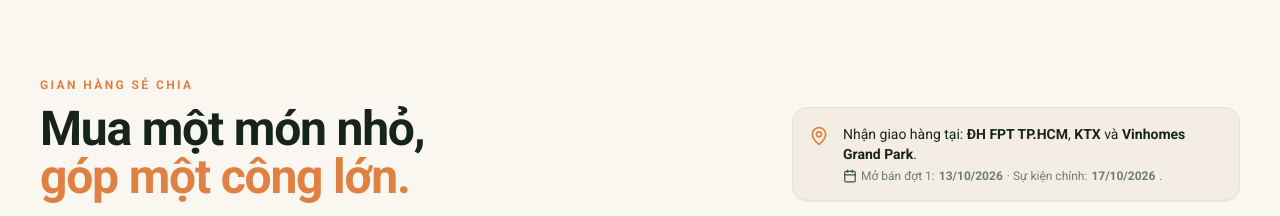
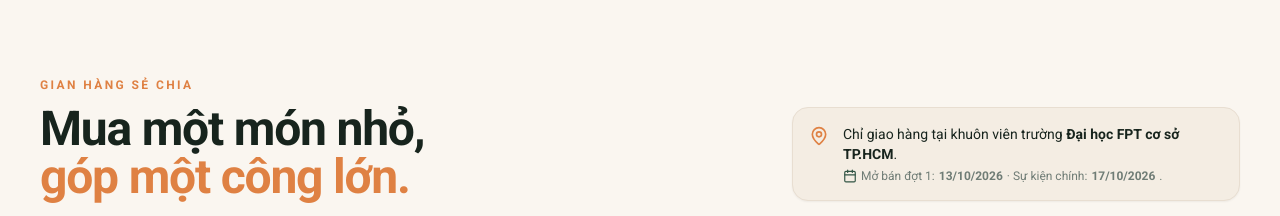
Before and after one commit to Nguyen-Van-Gia-Binh/The-Boys, a Next.js app: page / in a window 1280 px wide. Shown: the part 960-1176 px from the top of the page. Built offline with nearby package versions, Linux system fonts and the light colour scheme.

Commit message:
update: restrict delivery locations to FPT University campus only

```diff
--- a/src/components/ShopSection.tsx
+++ b/src/components/ShopSection.tsx
@@ -44,7 +44,7 @@ export default function ShopSection() {
           <MapPin className="mt-0.5 size-5 shrink-0 text-[#df8143]" />
           <div>
             <p>
-              Nhận giao hàng tại: <strong>ĐH FPT TP.HCM</strong>, <strong>KTX</strong> và <strong>Vinhomes Grand Park</strong>.
+              Chỉ giao hàng tại khuôn viên trường <strong>Đại học FPT cơ sở TP.HCM</strong>.
             </p>
             <p className="mt-1 text-xs text-[var(--brand-muted)] flex items-center gap-1">
               <Calendar className="size-3.5 text-[#315444]" />
--- a/src/data/campaign.ts
+++ b/src/data/campaign.ts
@@ -21,9 +21,9 @@ export const CAMPAIGN_INFO = {
     activity: "01 ngày thiện nguyện 'Một buổi sống cùng anh hùng trong thời bình', sinh hoạt ngoài trời và trực tiếp đọc thư tri ân gửi tặng các chiến sĩ.",
   },
   pickupLocations: [
-    "Đại học FPT cơ sở TP.HCM (Khu Công nghệ cao)",
-    "Ký túc xá Đại học FPT / Khu dân cư lân cận",
-    "Vinhomes Grand Park (Giao tại các sảnh Origami / Rainbow)",
+    "Khuôn viên Đại học FPT TP.HCM (Sảnh chính)",
+    "Khuôn viên Đại học FPT TP.HCM (Khu vực Căn tin)",
+    "Khuôn viên Đại học FPT TP.HCM (Giao tận phòng học / Thư viện)",
   ],
   pickupTimeSlots: [
     "08:00 - 09:00",
```
